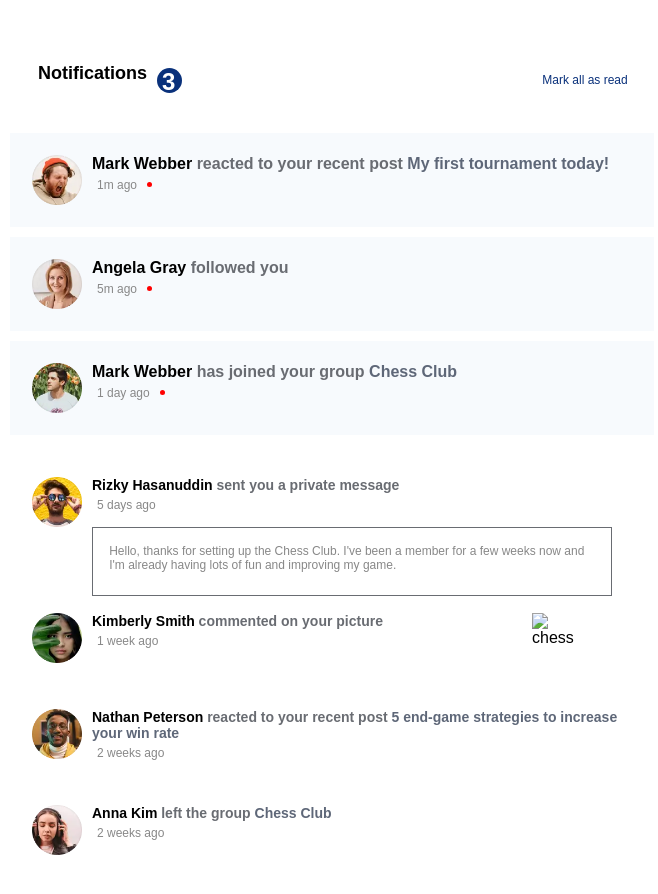
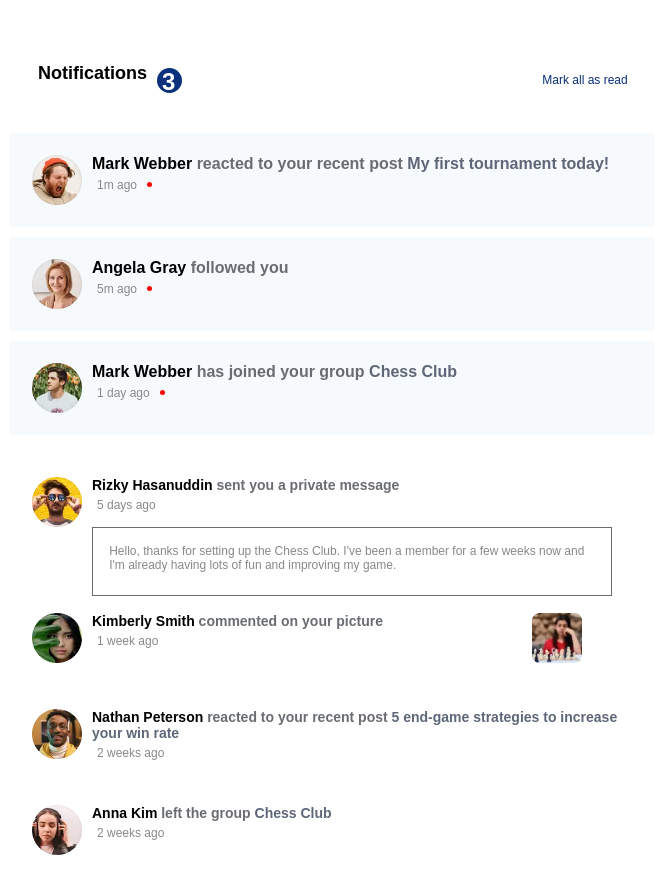
Before and after one commit to fantastizeey1/notification-page, a plain HTML site: page index.html in a window 1280 px wide. Shown: the whole page, without its empty margins (250-908 px from the left). Drawn offline with Linux system fonts and the light colour scheme; a web font is replaced by a local one.

Commit message:
Update index.html

```diff
--- a/index.html
+++ b/index.html
@@ -85,7 +85,7 @@
             <img src="./avatar-kimberly-smith.webp" alt="Kimberly">
             <h3 class="fifth-noti"> <span class="span1">Kimberly Smith</span> commented on your picture</h3>
             <p>1 week ago</p>
-            <img src="./images/image-chess.webp" alt="chess" class="chess">
+            <img src="./image-chess.webp" alt="chess" class="chess">
           </div>
           <div class="noti6">
             <img src="./avatar-nathan-peterson.webp" alt="Nathan">
```
